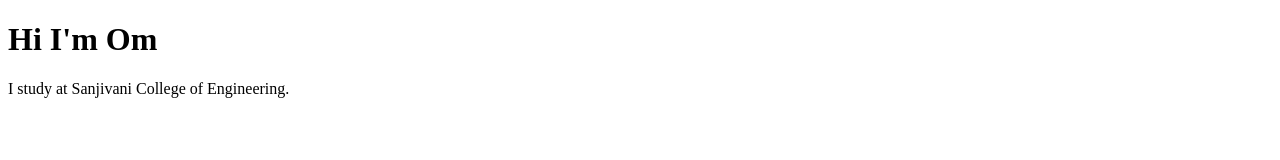
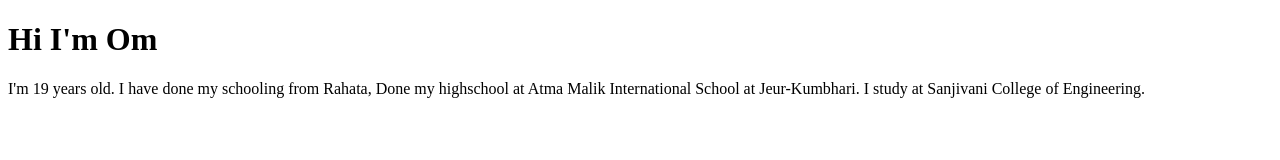
Before and after one commit to omsali/OmSali-web-development, a plain HTML site: page index.html in a window 1280 px wide. Drawn offline with Linux system fonts and the light colour scheme.

Commit message:
docs: added details about me

```diff
--- a/index.html
+++ b/index.html
@@ -8,6 +8,11 @@
 </head>
 <body>
     <h1>Hi I'm Om</h1>
-    <p>I study at Sanjivani College of Engineering.</p>
+    <p>
+        I'm 19 years old.
+        I have done my schooling from Rahata, Done my highschool at Atma Malik International School at Jeur-Kumbhari.
+        I study at Sanjivani College of Engineering.
+
+    </p>
 </body>
 </html>
```
